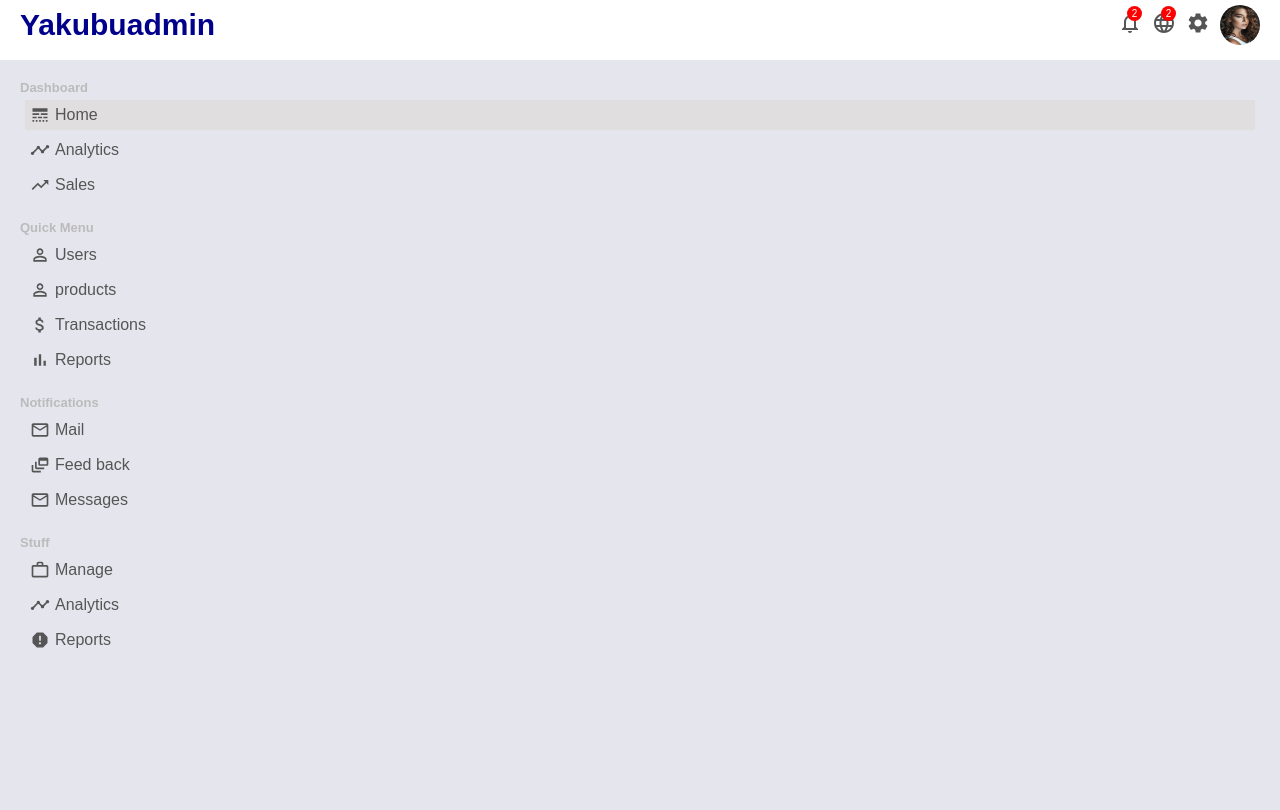
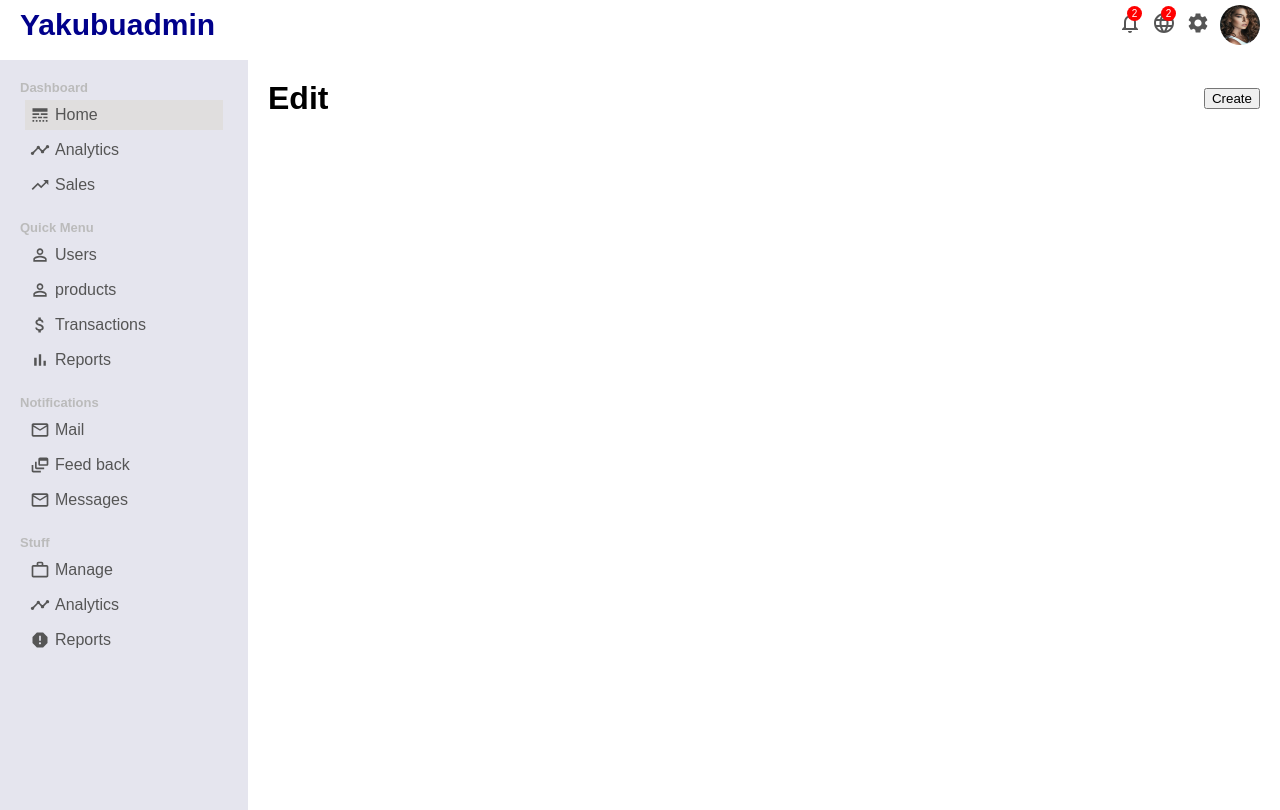
Before and after one commit to YakubuAmidu/admin, a React (Create React App) app: page /user/1 in a window 1280 px wide. Built offline with nearby package versions, Linux system fonts and the light colour scheme; a web font is replaced by a local one.

Commit message:
Initial commit

```diff
--- a/src/App.js
+++ b/src/App.js
@@ -4,6 +4,7 @@
 import Sidebar from './components/sidebar/sidebar';
 import Home from './pages/home/Home';
 import UserList from './pages/UserList/UserList';
+import User from './pages/User/User';
 import { BrowserRouter as Router, Route, Routes } from 'react-router-dom'
 
 function App() {
@@ -15,6 +16,7 @@
        <Routes>
          <Route exact path="/" element={<Home />}/>
          <Route exact path="/users" element={<UserList />} />
+         <Route exact path="/user/:userId" element={<User />} />
        </Routes>
       </div>
     </Router>
--- /dev/null
+++ b/src/pages/User/User.css
@@ -0,0 +1,10 @@
+.user {
+    flex: 4;
+    padding: 20px;
+}
+
+.userTitleContainer {
+    display: flex;
+    align-items: center;
+    justify-content: space-between;
+}
--- /dev/null
+++ b/src/pages/User/User.jsx
@@ -0,0 +1,13 @@
+import React from 'react';
+import './User.css';
+
+export default function User(){
+    return (
+        <div className="user">
+            <div className="userTitleContainer">
+                <h1 className="userTitle">Edit</h1>
+                <button className="userAddButton">Create</button>
+            </div>
+        </div>
+    )
+}
--- a/src/pages/UserList/UserList.jsx
+++ b/src/pages/UserList/UserList.jsx
@@ -42,7 +42,7 @@
             renderCell: (params) => {
                 return (
                     <>
-                    <Link to={'/users ' + params.row.id}>
+                    <Link to={'/user/:userId ' + params.row.id}>
                     <button className="deleteListEdit">Edit</button>
                     </Link>
                     <DeleteOutline className="userListDelete" onClick={() => handleDelete(params.row.id)}/>
```
